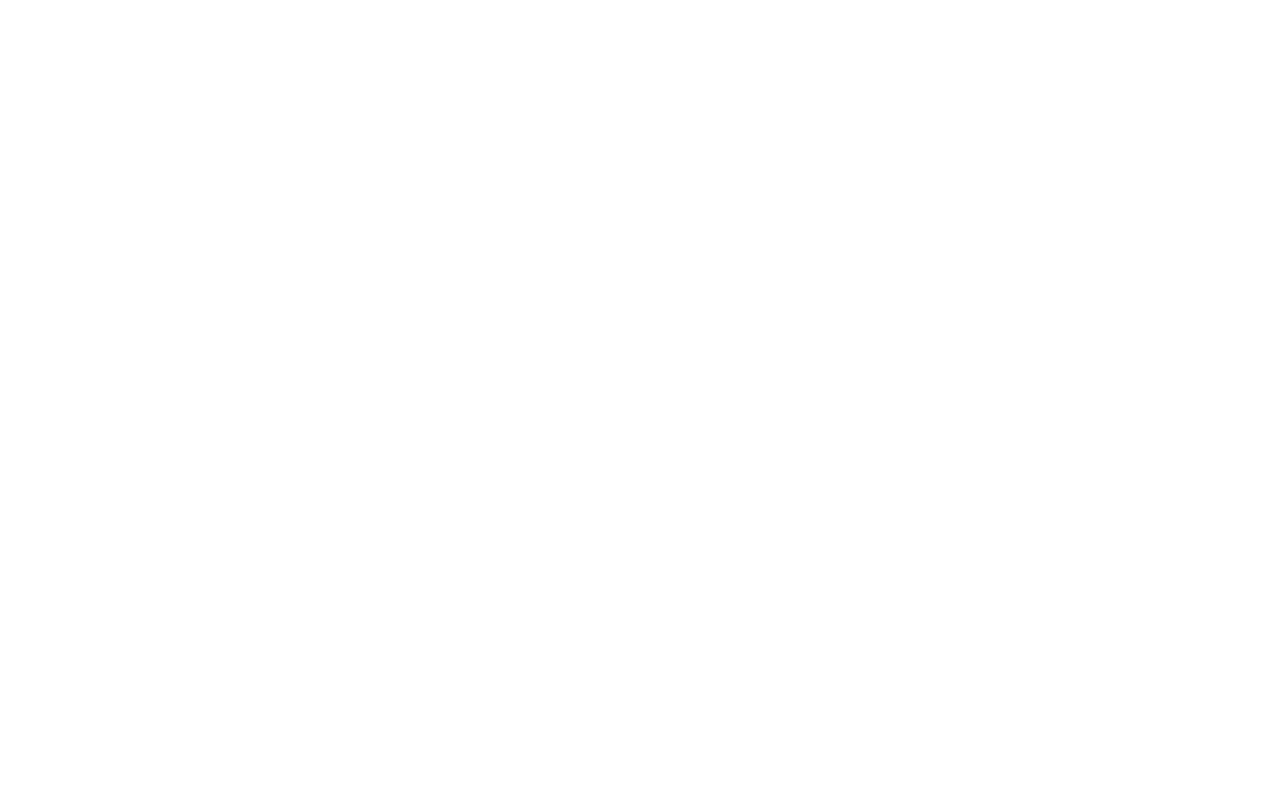
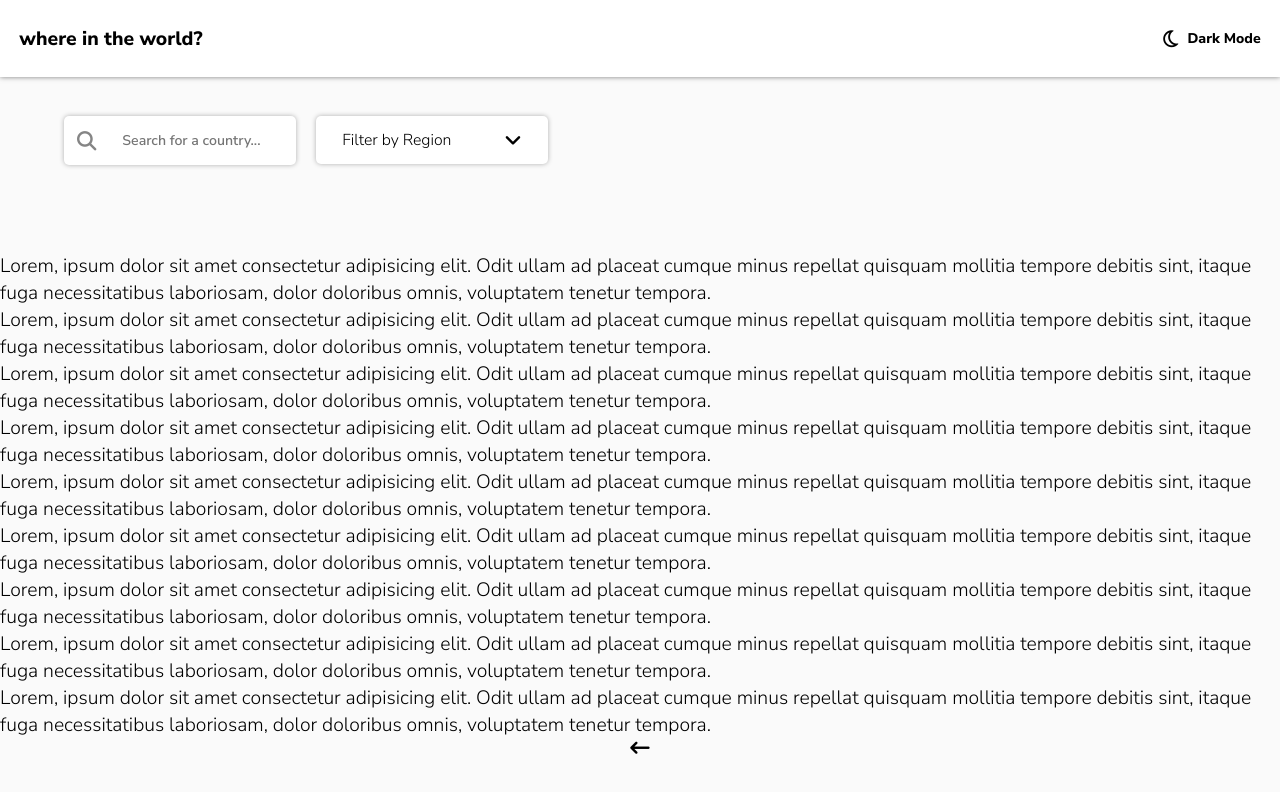
Before and after one commit to Heliandro1/rest-countries-api-with-color-theme-switcher-master, a plain HTML site: page index.html in a window 1280 px wide. Drawn offline with Linux system fonts and the light colour scheme.

Commit message:
adding the mobile first workflow

```diff
--- a/index.html
+++ b/index.html
@@ -4,9 +4,50 @@
     <meta charset="UTF-8">
     <meta http-equiv="X-UA-Compatible" content="IE=edge">
     <meta name="viewport" content="width=device-width, initial-scale=1.0">
+    <link rel="icon" type="image/png" sizes="32x32" href="./images/favicon-32x32.png">
+    <link rel="stylesheet" href="styles/style.css">
+    <link rel="stylesheet" href="styles/media-query.css">
+    <link rel="stylesheet" href="https://cdnjs.cloudflare.com/ajax/libs/font-awesome/6.2.1/css/all.min.css" integrity="sha512-MV7K8+y+gLIBoVD59lQIYicR65iaqukzvf/nwasF0nqhPay5w/9lJmVM2hMDcnK1OnMGCdVK+iQrJ7lzPJQd1w==" crossorigin="anonymous" referrerpolicy="no-referrer"/>
     <title>Front-End Mentor | Rest Countries API</title>
 </head>
 <body>
+    <header>
+        <h1>where in the world?</h1>
+        <button id="btnDarkMode">
+            <i class="fa-regular fa-moon"></i>Dark Mode
+        </button>
+    </header>
+    <main>
+        <nav>
+            <div class="search">
+                <i class="fa-solid fa-magnifying-glass"></i>
+                <input type="search" name="search" id="field-search" placeholder="Search for a country...">
+            </div>
+            <div class="filter-container">
+                <button id="btnFilter">Filter by Region  <i class="fa-solid fa-angle-down"></i></button>
+                <nav>
+                    <a href="">África</a>
+                    <a href="">America</a>
+                    <a href="">Asia</a>
+                    <a href="">Europe</a>
+                    <a href="">Oceania</a>
+                </nav>
+            </div>
+        </nav>
+        <p>Lorem, ipsum dolor sit amet consectetur adipisicing elit. Odit ullam ad placeat cumque minus repellat quisquam mollitia tempore debitis sint, itaque fuga necessitatibus laboriosam, dolor doloribus omnis, voluptatem tenetur tempora.</p>
+        <p>Lorem, ipsum dolor sit amet consectetur adipisicing elit. Odit ullam ad placeat cumque minus repellat quisquam mollitia tempore debitis sint, itaque fuga necessitatibus laboriosam, dolor doloribus omnis, voluptatem tenetur tempora.</p>
+        <p>Lorem, ipsum dolor sit amet consectetur adipisicing elit. Odit ullam ad placeat cumque minus repellat quisquam mollitia tempore debitis sint, itaque fuga necessitatibus laboriosam, dolor doloribus omnis, voluptatem tenetur tempora.</p>
+        <p>Lorem, ipsum dolor sit amet consectetur adipisicing elit. Odit ullam ad placeat cumque minus repellat quisquam mollitia tempore debitis sint, itaque fuga necessitatibus laboriosam, dolor doloribus omnis, voluptatem tenetur tempora.</p>
+        <p>Lorem, ipsum dolor sit amet consectetur adipisicing elit. Odit ullam ad placeat cumque minus repellat quisquam mollitia tempore debitis sint, itaque fuga necessitatibus laboriosam, dolor doloribus omnis, voluptatem tenetur tempora.</p>
+        <p>Lorem, ipsum dolor sit amet consectetur adipisicing elit. Odit ullam ad placeat cumque minus repellat quisquam mollitia tempore debitis sint, itaque fuga necessitatibus laboriosam, dolor doloribus omnis, voluptatem tenetur tempora.</p>
+        <p>Lorem, ipsum dolor sit amet consectetur adipisicing elit. Odit ullam ad placeat cumque minus repellat quisquam mollitia tempore debitis sint, itaque fuga necessitatibus laboriosam, dolor doloribus omnis, voluptatem tenetur tempora.</p>
+        <p>Lorem, ipsum dolor sit amet consectetur adipisicing elit. Odit ullam ad placeat cumque minus repellat quisquam mollitia tempore debitis sint, itaque fuga necessitatibus laboriosam, dolor doloribus omnis, voluptatem tenetur tempora.</p>
+        <p>Lorem, ipsum dolor sit amet consectetur adipisicing elit. Odit ullam ad placeat cumque minus repellat quisquam mollitia tempore debitis sint, itaque fuga necessitatibus laboriosam, dolor doloribus omnis, voluptatem tenetur tempora.</p>
+        <i class="fa-solid fa-arrow-left-long"></i>
+    </main>
+    <footer>
 
+    </footer>
+    <script src="script/index.js"></script>
 </body>
 </html>
--- a/script/index.js
+++ b/script/index.js
@@ -0,0 +1,18 @@
+const btnFilter = document.querySelector("#btnFilter");
+btnFilter.addEventListener("click", showDropDown);
+
+function showDropDown() {
+    const navOpt = document.querySelector("div.filter-container > nav");
+    if (navOpt.style.display == '') {
+        navOpt.style.display = 'flex';
+        navOpt.style.animation = 'slideDown 1s ease';
+    }else{
+        navOpt.style.animation = 'slideUp 1s ease';
+        setTimeout(() => {
+            navOpt.style.display = '';
+        }, 1000);
+
+    }
+
+
+}
--- a/styles/media-query.css
+++ b/styles/media-query.css
@@ -0,0 +1,5 @@
+@media only screen and (min-width: 992px) {
+    nav:not(div.filter-container > nav){
+        flex-direction: row;
+    }
+}
--- a/styles/style.css
+++ b/styles/style.css
@@ -0,0 +1,123 @@
+@import url('https://fonts.googleapis.com/css2?family=Nunito+Sans:wght@300;600;800&display=swap');
+*{
+    font-family: 'Nunito Sans', sans-serif;
+    padding: 0em;
+    margin: 0em;
+    box-sizing: border-box;
+    font-size: 1.1rem;
+}
+body, html{
+    min-height: 100vh;
+    min-width: 100vw;
+    background-color: hsl(0, 0%, 98%);
+}
+header{
+    display: flex;
+    justify-content: space-between;
+    align-items: center;
+    padding: 1em;
+    background-color: hsl(0, 0%, 100%);
+    position: fixed;
+    top: 0;
+    width: 100%;
+    height: 4em;
+    box-shadow: 0px 0px 5px 0px rgba(0, 0, 0, 0.5);
+}
+header button#btnDarkMode{
+    border: none;
+    background-color: hsl(0, 0%, 100%);
+    font-weight: 800;
+    font-size: 0.8rem;
+    display: flex;
+    flex-direction: row;
+    justify-content: space-between;
+    align-items: center;
+    height: auto;
+    min-width: 7em;
+}
+main{
+    min-width: 100%;
+    height: calc(100% - 4em);
+    padding-top: 6em;
+    display: flex;
+    flex-direction: column;
+    align-items: center;
+}
+nav:not(div.filter-container > nav){
+    height: 7em;
+    width: 90%;
+    display: flex;
+    flex-direction: column;
+    justify-content: flex-start;
+    gap: 1em;
+}
+nav > div.search{
+    background-color: hsl(0, 0%, 100%);
+    border-radius: 5px;
+    height: 2.5em;
+    width: 12em;
+    display: flex;
+    flex-direction: row;
+    align-items: center;
+    justify-content: space-around;
+    color: hsl(0, 0%, 52%);
+    box-shadow: 0px 0px 5px 0px rgba(0, 0, 0, 0.3);
+}
+input[type="search"]{
+    border: none;
+    font-size: 0.8rem;
+    font-weight: 600;
+    min-height: 2.5em;
+}
+div.filter-container{
+    width: 12em;
+    display: flex;
+    flex-direction: column;
+    justify-content: space-between;
+    align-items: center;
+    gap: 10px;
+    font-weight: 600;
+}
+div.filter-container > nav{
+    width: 100%;
+    background-color: hsl(0, 0%, 100%);
+    border-radius: 5px;
+    font-size: 0.5rem;
+    position: relative;
+    display: none;
+    flex-direction: column;
+    justify-content: space-between;
+    box-shadow: 0px 0px 5px 0px rgba(0, 0, 0, 0.3);
+}
+@keyframes slideDown {
+    from{height: 0px;}
+    to{height: 197px; display: flex;}
+}
+@keyframes slideUp {
+    from{height: 197px;}
+    to{height: 0px; display: none;}
+}
+button#btnFilter{
+    background-color: hsl(0, 0%, 100%);
+    border-radius: 5px;
+    border: none;
+    min-height: 3em;
+    width: 100%;
+    font-size: 0.9rem;
+    display: flex;
+    flex-direction: row;
+    align-items: center;
+    justify-content: space-around;
+    box-shadow: 0px 0px 5px 0px rgba(0, 0, 0, 0.3);
+    cursor: pointer;
+}
+div.filter-container > nav > a{
+    text-decoration: none;
+    color: black;
+    font-size: 0.9rem;
+    height: 2.5em;
+    width: 100%;
+    display: flex;
+    text-indent: 1.5rem;
+    align-items: center;
+}
```
Also changed, not shown: images/favicon-32x32.png (added).
